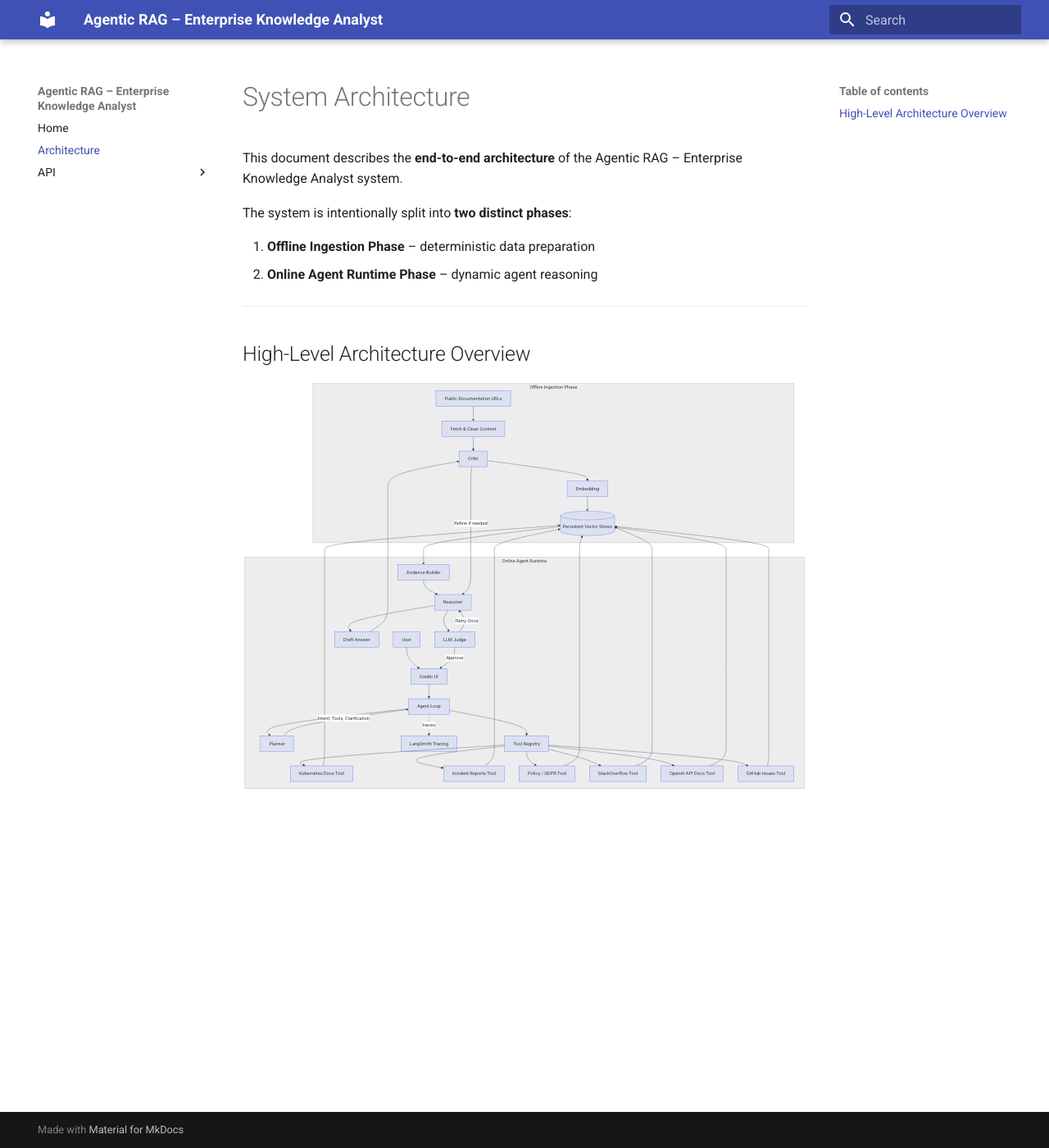
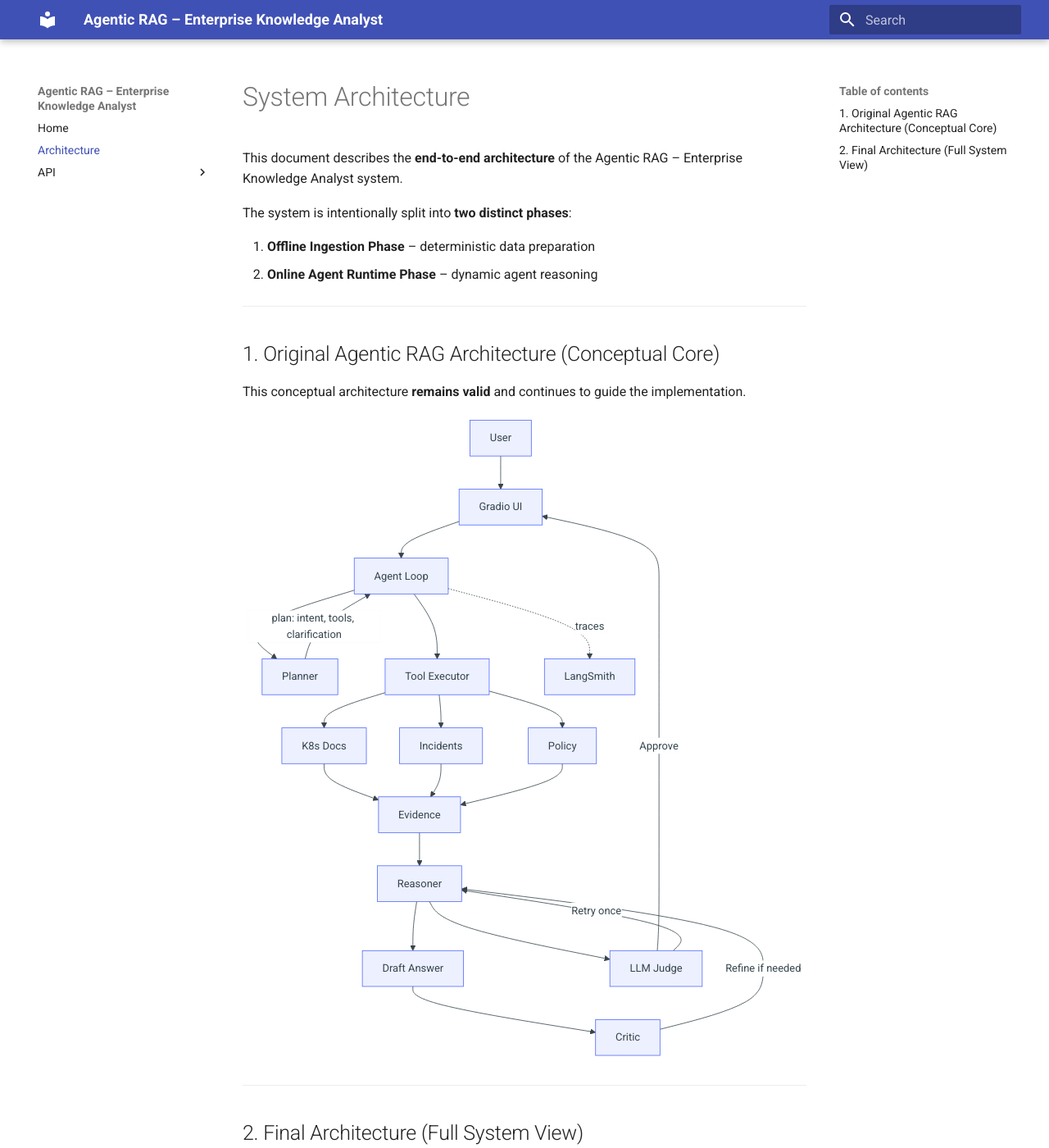
Before and after one commit to SujitSenapati/Agentic-RAG-Knowledge-Analyst, an MkDocs documentation site: the page built from docs/architecture.md, in a window 1280 px wide and 1400 px high. Shown: the whole window at 82% size. Built offline with MkDocs 1.6.1 and Material for MkDocs 9.7.7, drawn with Linux system fonts in a browser that asks for light colours; some of the changed lines change nothing that is shown; some of the changed text lies outside the part shown.

Commit message:
Update architecture.md

````diff
--- a/docs/architecture.md
+++ b/docs/architecture.md
@@ -8,25 +8,68 @@
 2. **Online Agent Runtime Phase** – dynamic agent reasoning
 
 ---
+## 1. Original Agentic RAG Architecture (Conceptual Core)
 
-## High-Level Architecture Overview
+This conceptual architecture **remains valid** and continues to guide the implementation.
+
 ```mermaid
+flowchart TD
+  U[User] --> UI[Gradio UI]
+  UI --> A[Agent Loop]
 
-flowchart TD
+  A --> P[Planner]
+  P -->|plan: intent, tools, clarification| A
+
+  A --> TE[Tool Executor]
+  TE --> R1[K8s Docs]
+  TE --> R2[Incidents]
+  TE --> R3[Policy]
+
+  R1 --> EV[Evidence]
+  R2 --> EV
+  R3 --> EV
+
+  EV --> RS[Reasoner]
+  RS --> ANS[Draft Answer]
+
+  ANS --> C[Critic]
+  C -->|Refine if needed| RS
+
+  RS --> J[LLM Judge]
+  J -->|Approve| UI
+  J -->|Retry once| RS
+
+  A -. traces .-> LS[LangSmith]
+```
+
+---
+
+## 2. Final Architecture (Full System View)
+
+The final system **extends** the original design with:
+
+* Offline ingestion
+* Persistent vector stores
+* Capability-based tools
+* Tool registry
+* Multi-layer answer verification
+* Controlled auto-retry
+
+```mermaid
+flowchart LR
 
   %% ------------------------
   %% Offline Ingestion Phase
   %% ------------------------
   subgraph Offline["Offline Ingestion Phase"]
-      U1[Public Documentation URLs]
-      U1 --> F[Fetch & Clean Content]
+      U1[Public URLs] --> F[Fetch & Clean HTML]
       F --> C[Chunking]
       C --> E[Embedding]
       E --> VS[(Persistent Vector Stores)]
   end
 
   %% ------------------------
-  %% Online Agent Runtime
+  %% Online Runtime Phase
   %% ------------------------
   subgraph Online["Online Agent Runtime"]
 
@@ -34,16 +77,14 @@
       UI --> A[Agent Loop]
 
       A --> P[Planner]
-      P -->|Intent, Tools, Clarification| A
+      P -->|Select tools| TR[Tool Registry]
 
-      A --> TR[Tool Registry]
-
-      TR --> T1[Kubernetes Docs Tool]
-      TR --> T2[Incident Reports Tool]
-      TR --> T3[Policy / GDPR Tool]
-      TR --> T4[StackOverflow Tool]
-      TR --> T5[OpenAI API Docs Tool]
-      TR --> T6[GitHub Issues Tool]
+      TR --> T1[Tool: Kubernetes Docs]
+      TR --> T2[Tool: Incident Reports]
+      TR --> T3[Tool: Policy / GDPR]
+      TR --> T4[Tool: StackOverflow]
+      TR --> T5[Tool: OpenAI API Docs]
+      TR --> T6[Tool: GitHub Issues]
 
       T1 --> VS
       T2 --> VS
@@ -54,14 +95,11 @@
 
       VS --> EV[Evidence Builder]
       EV --> RS[Reasoner]
-      RS --> ANS[Draft Answer]
+      RS --> ANS[Grounded Answer + Citations]
 
-      ANS --> C[Critic]
-      C -->|Refine if needed| RS
-
-      RS --> J[LLM Judge]
-      J -->|Approve| UI
-      J -->|Retry Once| RS
+      ANS --> C[Critic / Verifier]
+      C -->|OK| UI
+      C -->|Retry / Refine| A
 
       A -. traces .-> LS[LangSmith Tracing]
   end
````
